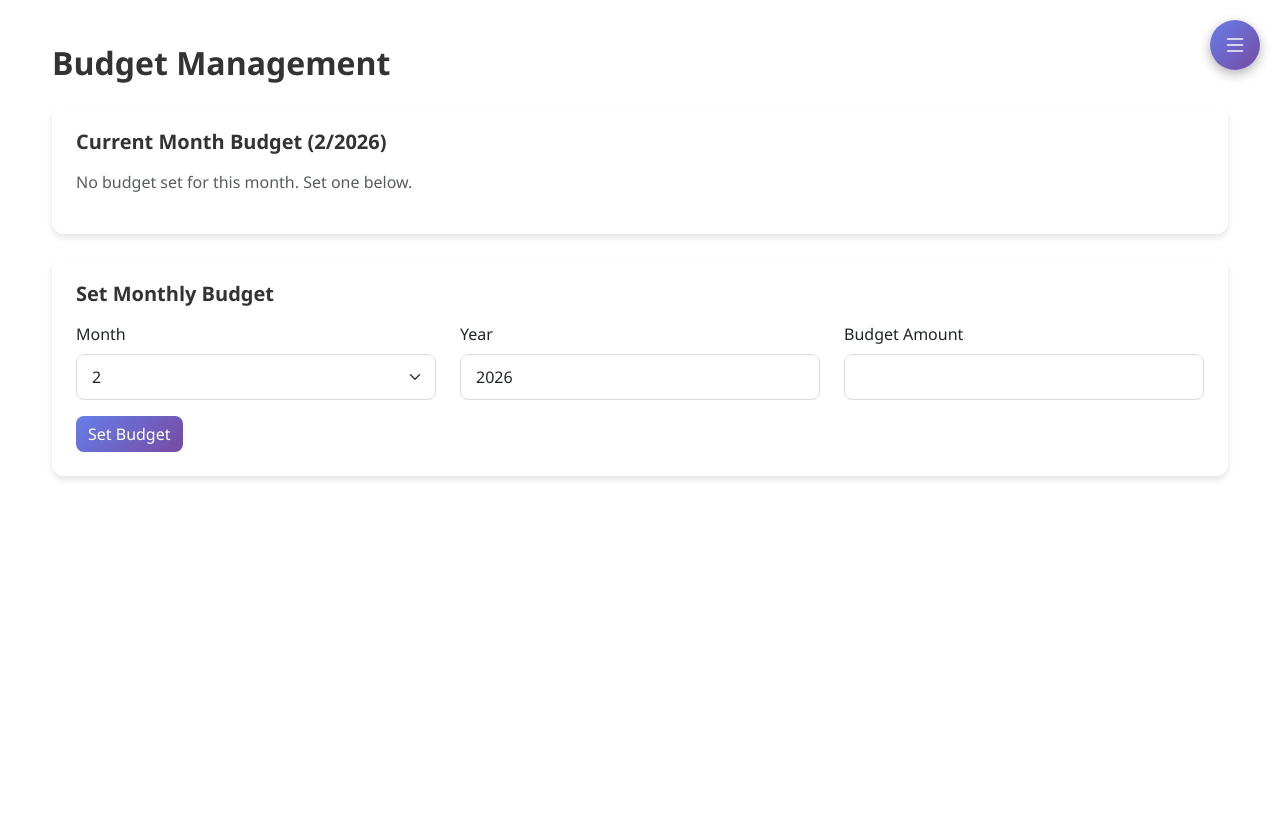
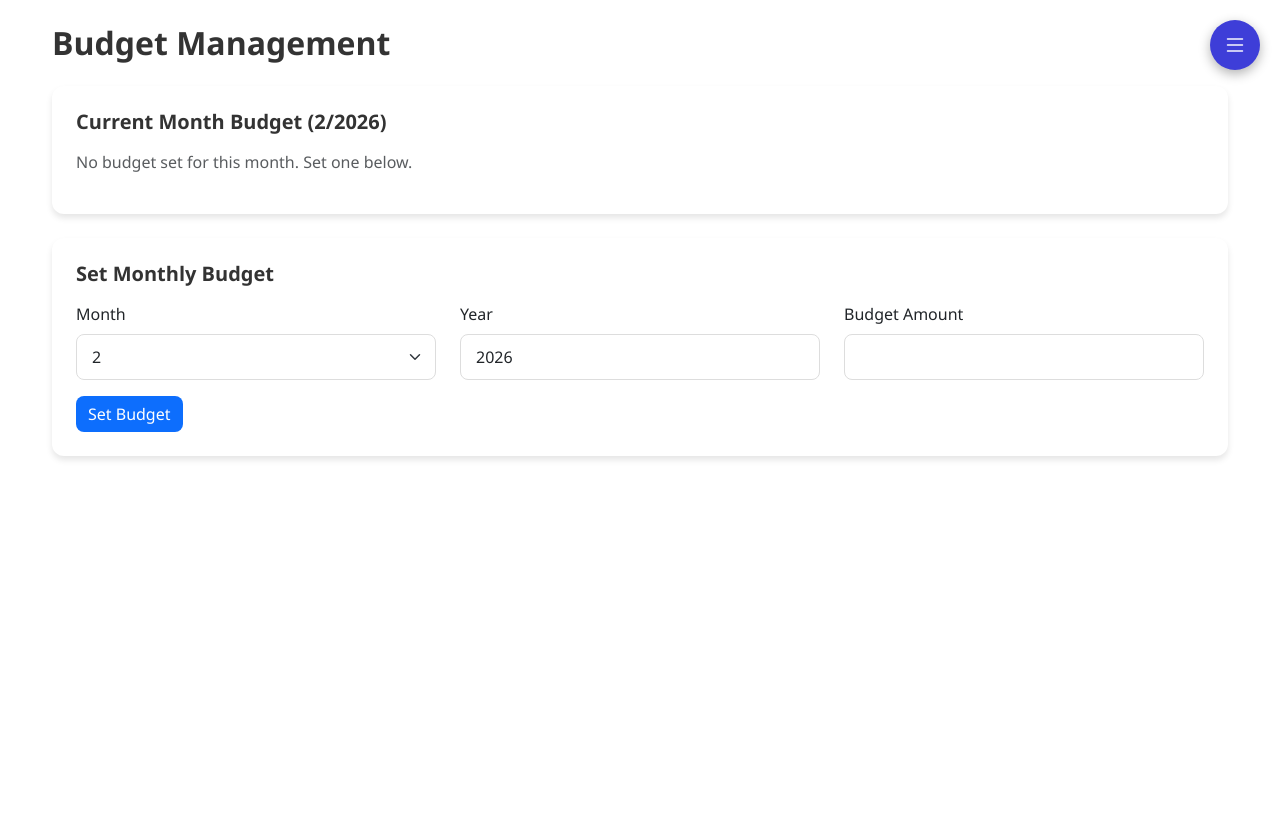
Before and after one commit to hetmewada0103/Expense-Tracker, a Flask app: page /budget in a window 1280 px wide. Before the commit the page ends 480 px from the top, so only its background shows below. Run offline with Flask 3, Linux system fonts and the light colour scheme; a user stored in the database is signed in; data comes from the database, SQL or seed files in the repository; data that the repository does not hold is empty.

Commit message:
Update style.css
changed colours

```diff
--- a/static/css/style.css
+++ b/static/css/style.css
@@ -2,8 +2,8 @@
 body {
     font-family: 'Segoe UI', Tahoma, Geneva, Verdana, sans-serif;
     min-height: 100vh;
-    padding-bottom: 80px; /* Space for floating button */
-    padding-top: 20px; /* Space for nav icon */
+    /* padding-bottom: 80px; */
+    /* padding-top: 20px; */
 }
 
 /* Modern Card Design */
@@ -31,7 +31,8 @@ body {
     justify-content: center;
     align-items: center;
     min-height: 100vh;
-    background: linear-gradient(135deg, #667eea 0%, #764ba2 100%);
+    background: whitesmoke;
+    /* background: linear-gradient(135deg, #667eea 0%, #764ba2 100%); */
 }
 
 .auth-card {
@@ -114,7 +115,7 @@ body.signup-page .btn-floating {
     width: 50px;
     height: 50px;
     border-radius: 50%;
-    background: linear-gradient(135deg, #667eea 0%, #764ba2 100%);
+    background:rgb(62, 62, 216);
     border: none;
     color: white;
     font-size: 24px;
@@ -357,12 +358,12 @@ html {
 }
 
 .btn-primary {
-    background: linear-gradient(135deg, #667eea 0%, #764ba2 100%);
-    border: none;
+    /* background; */
+    border:1px;
 }
 
 .btn-primary:hover {
-    background: linear-gradient(135deg, #764ba2 0%, #667eea 100%);
+    background: blue;
 }
 
 /* Form Input Styling */
```
